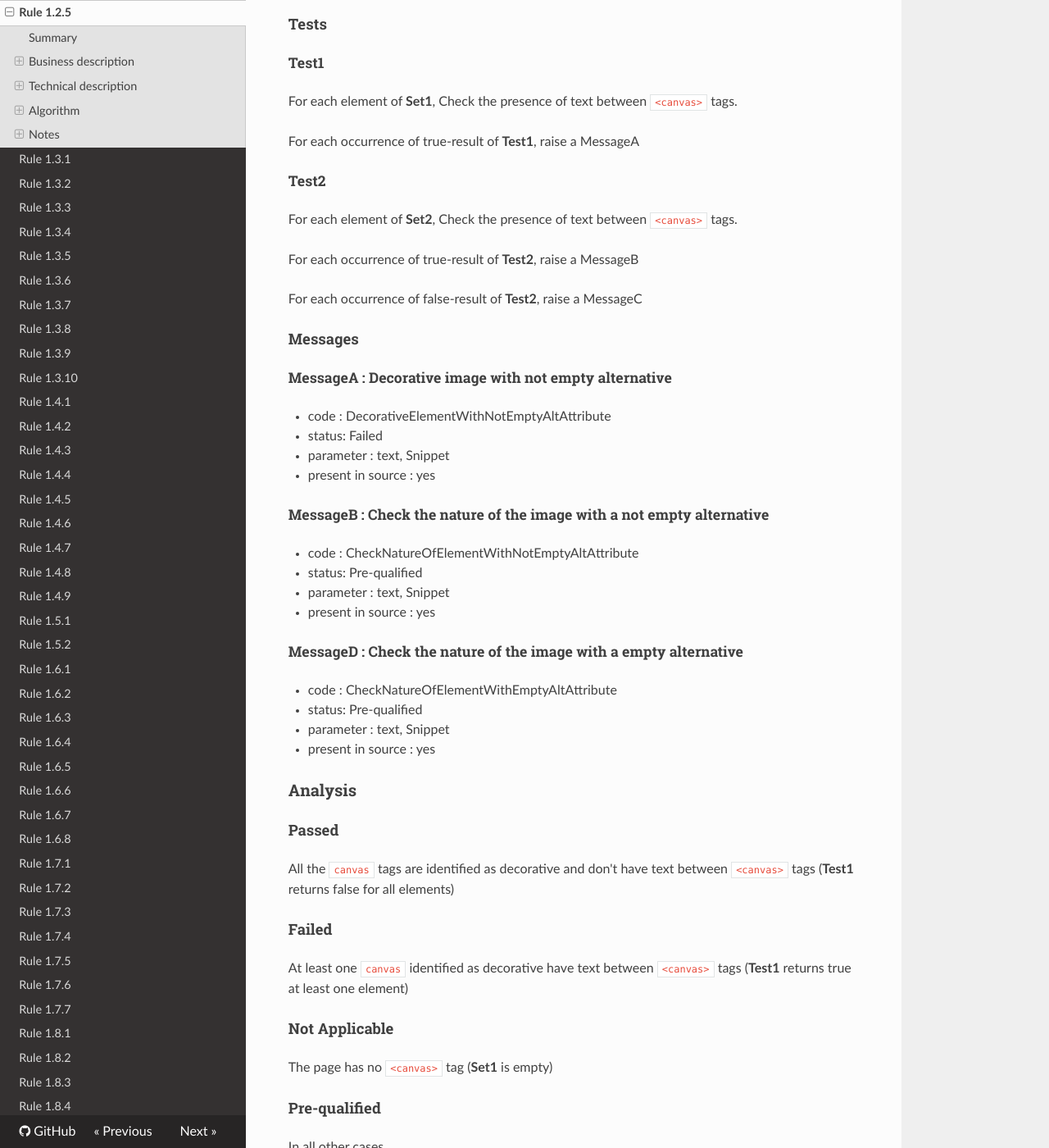
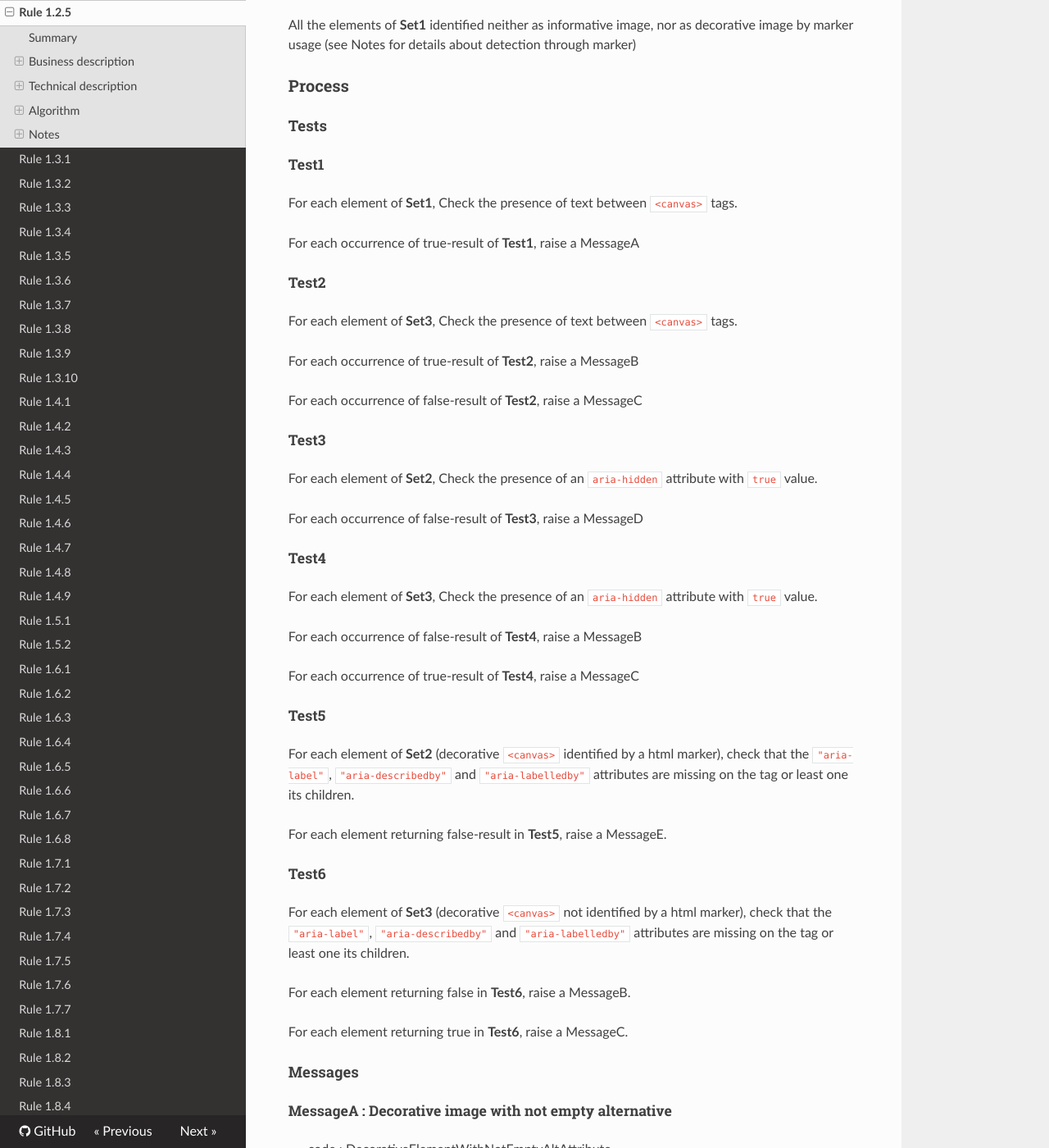
Before and after one commit to Tanaguru/RGAA3-2016, an MkDocs documentation site: the page built from docs/Rule-1-2-5.md, in a window 1280 px wide and 1400 px high, scrolled down 1514 px. Shown: the whole window at 82% size. Built offline with MkDocs 1.6.1, drawn with Linux system fonts in a browser that asks for light colours; nearby versions of some CDN libraries; old or Windows-style settings are respelled for this version of MkDocs; some of the changed text lies outside the part shown.

Commit message:
Update rule 1.2.5

```diff
--- a/docs/Rule-1-2-5.md
+++ b/docs/Rule-1-2-5.md
@@ -8,15 +8,19 @@ This test consists in checking whether the textual alternative of each decorativ
 
 ### Criterion
 
-[1.2](http://references.modernisation.gouv.fr/referentiel-technique-0#crit-1-2)
+[1.2](http://references.modernisation.gouv.fr/rgaa/criteres.html#crit-1-2)
 
 ###Test
 
-[1.2.5](http://references.modernisation.gouv.fr/referentiel-technique-0#test-1-2-5)
+[1.2.5](http://references.modernisation.gouv.fr/rgaa/criteres.html#test-1-2-5)
 
 ### Description
 
-Pour chaque image bitmap de d&eacute;coration (balise `canvas`), le contenu entre `<canvas>` et `</canvas>` doit &ecirc;tre d&eacute;pourvu de contenus textuels, cette r&egrave;gle est-elle respect&eacute;e ?
+Pour chaque image bitmap de d&eacute;coration (balise `canvas`) sans l&eacute;gende v&eacute;rifie-t-elle ces conditions ?
+
+*  La balise `canvas` possède un attribut `aria-hidden="true"` ;
+*  Le contenu entre `<canvas>` et `</canvas>` est dépourvue de contenus textuels ;
+*  La balise `canvas` ou l’un de ses enfants est dépourvue de rôle, propriété ou état ARIA visant à labelliser l’image (`aria-label`, `aria-describedby`, `aria-labelledby` par exemple).
 
 ### Level
 
@@ -60,11 +64,39 @@ For each occurrence of true-result of **Test1**, raise a MessageA
 
 ##### Test2
 
-For each element of **Set2**, Check the presence of text between `<canvas>` tags.
+For each element of **Set3**, Check the presence of text between `<canvas>` tags.
 
 For each occurrence of true-result of **Test2**, raise a MessageB
 
 For each occurrence of false-result of **Test2**, raise a MessageC
+
+##### Test3
+
+For each element of **Set2**, Check the presence of an `aria-hidden` attribute with `true` value.
+
+For each occurrence of false-result of **Test3**, raise a MessageD
+
+##### Test4
+
+For each element of **Set3**, Check the presence of an `aria-hidden` attribute with `true` value.
+
+For each occurrence of false-result of **Test4**, raise a MessageB
+
+For each occurrence of true-result of **Test4**, raise a MessageC
+
+##### Test5
+
+For each element of **Set2** (decorative `<canvas>` identified by a html marker), check that the `"aria-label"`, `"aria-describedby"` and `"aria-labelledby"` attributes are missing on the tag or least one its children.
+
+For each element returning false-result in **Test5**, raise a MessageE.
+
+##### Test6
+
+For each element of **Set3** (decorative `<canvas>` not identified by a html marker), check that the `"aria-label"`, `"aria-describedby"` and `"aria-labelledby"` attributes are missing on the tag or least one its children.
+
+For each element returning false in **Test6**, raise a MessageB.
+
+For each element returning true in **Test6**, raise a MessageC.
 
 #### Messages
 
@@ -82,26 +114,40 @@ For each occurrence of false-result of **Test2**, raise a MessageC
 -    parameter : text, Snippet
 -    present in source : yes
 
-##### MessageD : Check the nature of the image with a empty alternative
+##### MessageC : Check the nature of the image with a empty alternative
 
 -    code : CheckNatureOfElementWithEmptyAltAttribute
 -    status: Pre-qualified
 -    parameter : text, Snippet
 -    present in source : yes
 
+##### MessageD : Decorative image without aria-hidden attribute
+
+-    code : DecorativeElementWithNotEmptyAltAttribute
+-    status: Failed
+-    parameter : `"data"` attribute, text, Snippet
+-    present in source : yes
+
+##### MessageE : Decorative image with an Aria attribute
+
+-    code : DecorativeElementWithAriaAttribute
+-    status: Failed
+-    parameter : `"aria-label"` attribute, `"aria-describedby"` attribute, `"aria-labelledby"` attribute, Snippet
+-    present in source : yes
+
 ### Analysis
 
 #### Passed
 
-All the `canvas` tags are identified as decorative and don't have text between `<canvas>` tags (**Test1** returns false for all elements)
+All the `canvas` tags are identified as decorative and don't have text between `<canvas>` tags and have aria-hidden attribute with true value and don't have other aria attribute (**Test1** returns false for all elements and **Test3** and **Test5** returns true for all elements)
 
 #### Failed
 
-At least one `canvas` identified as decorative have text between `<canvas>` tags (**Test1** returns true at least one element)
+At least one `canvas` identified as decorative have text between `<canvas>` tags or not have aria-hidden attribute or have an aria attribute (**Test1** returns true at least one element or **Test3** or **Test5** returns false at least one element)
 
 #### Not Applicable
 
-The page has no `<canvas>` tag (**Set1** is empty)
+The page has no `canvas` tag (**Set1** is empty)
 
 #### Pre-qualified
 
```
